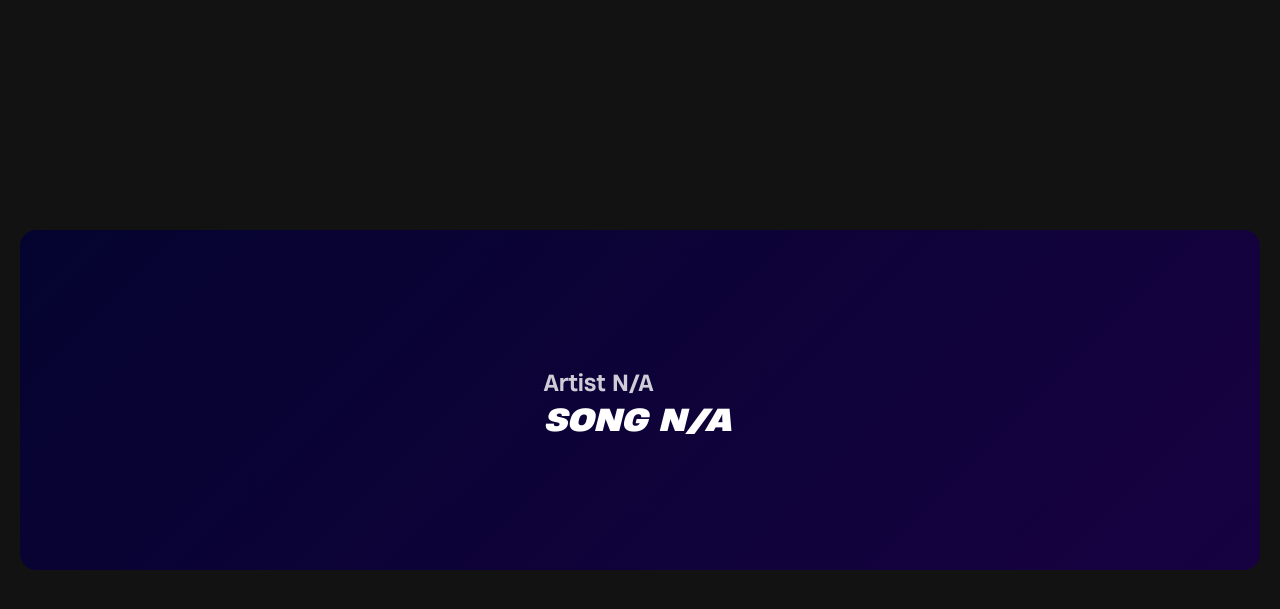
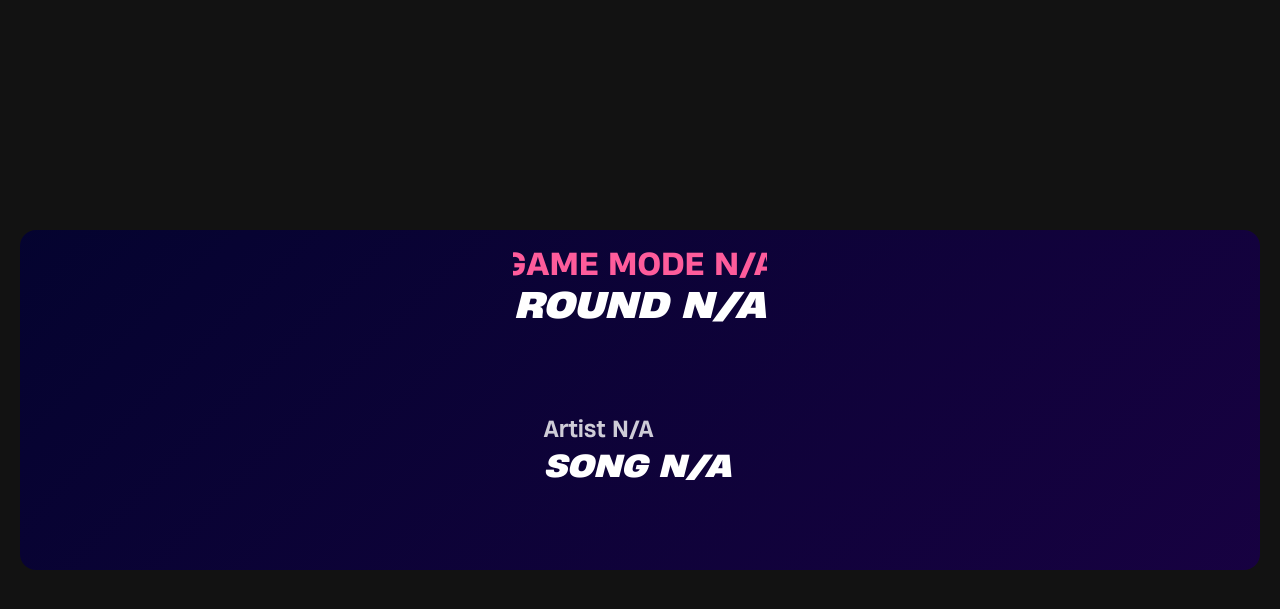
Before and after one commit to LeviSnoot/FNFest-Status, a Flask app: page / in a window 1280 px wide. Shown: the top 609 px of the page. Run offline with Flask 3, Linux system fonts and the light colour scheme; data that the repository does not hold is empty; parts of the project's set-up code (start-up, migrations or seed data) failed here and were passed over.

Commit message:
Game mode and round number in web app - rewrite css to support various heights and to resize image when layout becomes cramped vertically - displays whether player is in Main Stage or Battle Stage - implement round counter for battle stage - if player is in Battle Stage, display round number
one of the biggest updates yet overall

```diff
--- a/web/static/css/styles.css
+++ b/web/static/css/styles.css
@@ -51,52 +47,100 @@ body {
   left: 0;
   right: 0;
   bottom: 0;
-  pointer-events: none; /* Ensure it doesn't interfere with interactions */
+  pointer-events: none;
 }
 
 #status {
-  display: flex; /* Use flexbox */
-  align-items: center; /* Center items vertically */
+  display: flex;
+  flex-direction: column;
+  align-items: center;
+  height: 100%;
+  overflow: hidden;
+}
+
+#status_row_1 {
+  display: flex;
+  flex-direction: column;
+  align-items: center;
+  justify-content: center;
+  width: 100%;
+  margin-bottom: 10px;
+}
+
+#game_mode {
+  text-align: center;
+  text-transform: uppercase;
+  font-size: 30px;
+  font-variation-settings: "wdth" 668, "wght" 550;
+  color: rgb(254, 92, 155);
+  margin: -10px;
+  transition: color 0.5s ease-in-out;
+}
+
+#bs_round {
+  text-transform: uppercase;
+  font-size: 35px;
+  font-style: italic;
+  font-variation-settings: "wdth" 750, "wght" 750;
+  transition: opacity 0.5s ease-in-out;
+}
+
+#status_row_2 {
+  display: flex;
+  align-items: center;
+  justify-content: center;
+  width: 100%;
+  flex-grow: 1;
+  flex-shrink: 1;
+  overflow: hidden;
 }
 
 #album_art {
   display: flex;
-  align-items: center; /* Center the album art vertically */
-  justify-content: center; /* Center the album art horizontally */
-  margin-right: 20px; /* Space between album art and text */
+  align-items: center;
+  justify-content: center;
+  margin-right: 20px;
+  flex: 0 1 auto;
+  aspect-ratio: 1;
+  max-height: 100%;
 }
 
 #album_art img {
-  width: 240px; /* Fixed width */
-  height: 240px; /* Fixed height */
-  border-radius: 16px; /* Increased border-radius for consistency */
-  transition: opacity 0.5s ease-in-out; /* Smooth transition for album art */
+  width: 100%;
+  height: 100%;
+  object-fit: contain;
+  max-width: 512px;
+  max-height: 512px;
+  border-radius: 16px;
+  transition: opacity 0.5s ease-in-out;
 }
 
 #text_info {
   display: flex;
   flex-direction: column;
-  justify-content: center; /* Center text vertically */
-  align-items: flex-start; /* Align text to the left */
-  text-align: left; /* Left-align text within the element */
-  overflow: hidden; /* Hide overflow */
-  font-size: 25px; /* Increase font size */
-  transition: opacity 0.5s ease-in-out; /* Smooth transition for text */
+  justify-content: center;
+  align-items: flex-start;
+  text-align: left;
+  overflow: hidden;
+  font-size: 25px;
+  transition: opacity 0.5s ease-in-out;
   padding-right: 10px;
+  flex: 0 1 auto;
+  min-width: 0;
 }
 
 #text_info h1 {
-  font-size: 25px; /* Increased font size */
-  margin: 0 0 5px 0; /* Remove top margin and reduce bottom margin */
-  font-variation-settings: "wdth" 650, "wght" 600; /* Thicker weight using variable font */
-  text-align: left; /* Left-align the heading text */
+  font-size: 25px;
+  margin: 0 0 5px 0;
+  font-variation-settings: "wdth" 650, "wght" 600;
+  text-align: left;
 }
 
 #text_info div {
-  white-space: nowrap; /* Prevent text from wrapping */
-  overflow: hidden; /* Hide overflow */
-  text-overflow: ellipsis; /* Add ellipsis for overflow text */
-  transition: opacity 0.5s ease-in-out; /* Smooth transition for text */
+  white-space: nowrap;
+  overflow: hidden;
+  text-overflow: ellipsis;
+  transition: opacity 0.5s ease-in-out;
 }
 
 #current_artist {
--- a/web/static/js/script.js
+++ b/web/static/js/script.js
@@ -8,7 +8,10 @@ let previousData = {
     song_state: false,
     icon_bass: '',
     icon_guitar: '',
-    icon_vocals: ''
+    icon_vocals: '',
+    is_battle_stage: null, // Add this to track the previous state of is_battle_stage
+    mode_name: '', // Add this to track the previous value of mode_name
+    round_number: 1 // Add this to track the previous value of round_number
 };
 
 async function fetchStatus() {
@@ -25,6 +28,10 @@ async function fetchStatus() {
         const difficultyIcon = document.getElementById('difficulty_icon');
         const textInfo = document.getElementById('text_info');
         const instrumentName = document.getElementById('instrument_name');
+        const modeName = document.getElementById('mode_name');
+        const gameMode = document.getElementById('game_mode');
+        const bsRound = document.getElementById('bs_round');
+        const roundNumber = document.getElementById('round_number');
 
         if (data.song_state) {
             // Delay the visibility change to allow data to load
@@ -162,6 +169,28 @@ async function fetchStatus() {
             previousData.current_intensity = data.current_intensity;
         }
 
+        // Update mode_name and game_mode color based on is_battle_stage
+        if (previousData.is_battle_stage !== data.is_battle_stage) {
+            modeName.style.opacity = 0;
+            setTimeout(() => {
+                modeName.textContent = data.is_battle_stage ? 'Battle Stage' : 'Main Stage';
+                gameMode.style.color = data.is_battle_stage ? 'rgb(250, 242, 2)' : 'rgb(254, 92, 155)';
+                bsRound.style.display = data.is_battle_stage ? 'block' : 'none';
+                modeName.style.opacity = 1;
+            }, 2000); // Adjust the delay as needed
+            previousData.is_battle_stage = data.is_battle_stage;
+        }
+
+        // Update round_number based on data.round_number
+        if (previousData.round_number !== data.round_number) {
+            roundNumber.style.opacity = 0;
+            setTimeout(() => {
+                roundNumber.textContent = `Round ${data.round_number || 1}`;
+                roundNumber.style.opacity = 1;
+            }, 2000); // Adjust the delay as needed
+            previousData.round_number = data.round_number;
+        }
+
         previousData.song_state = data.song_state;
         previousData.icon_bass = data.icon_bass;
         previousData.icon_guitar = data.icon_guitar;
--- a/web/templates/index.html
+++ b/web/templates/index.html
@@ -12,6 +12,11 @@
 <body>
     <div class="container" id="container">
         <div id="status">
+            <div id="status_row_1">
+                <div id="game_mode"><span id="mode_name">Game Mode N/A</span></div>
+                <div id="bs_round"><span id="round_number">Round N/A</span></div>
+            </div>
+            <div id="status_row_2">
                 <div id="album_art">
                     <img id="current_album_art" src="" alt="Album Art" style="display: none;">
                 </div>
@@ -27,6 +32,7 @@
                 </div>
             </div>
         </div>
+    </div>
     <script src="{{ url_for('static', filename='js/script.js') }}"></script>
 </body>
 </html>
```
Also changed, not shown: other parts of web/static/css/styles.css (+37 -41 lines), playerStatus.py (+18 -7 lines). Lines whose indentation alone changed are shown as unchanged.
